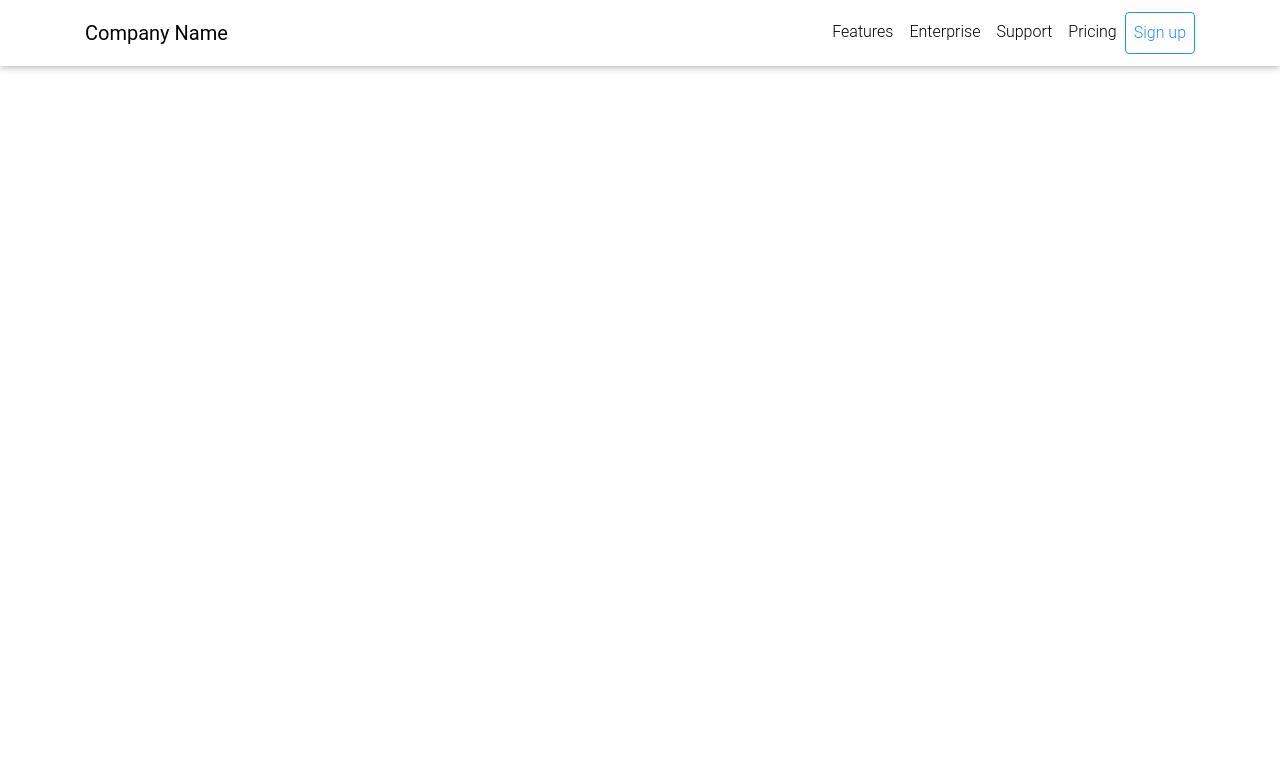
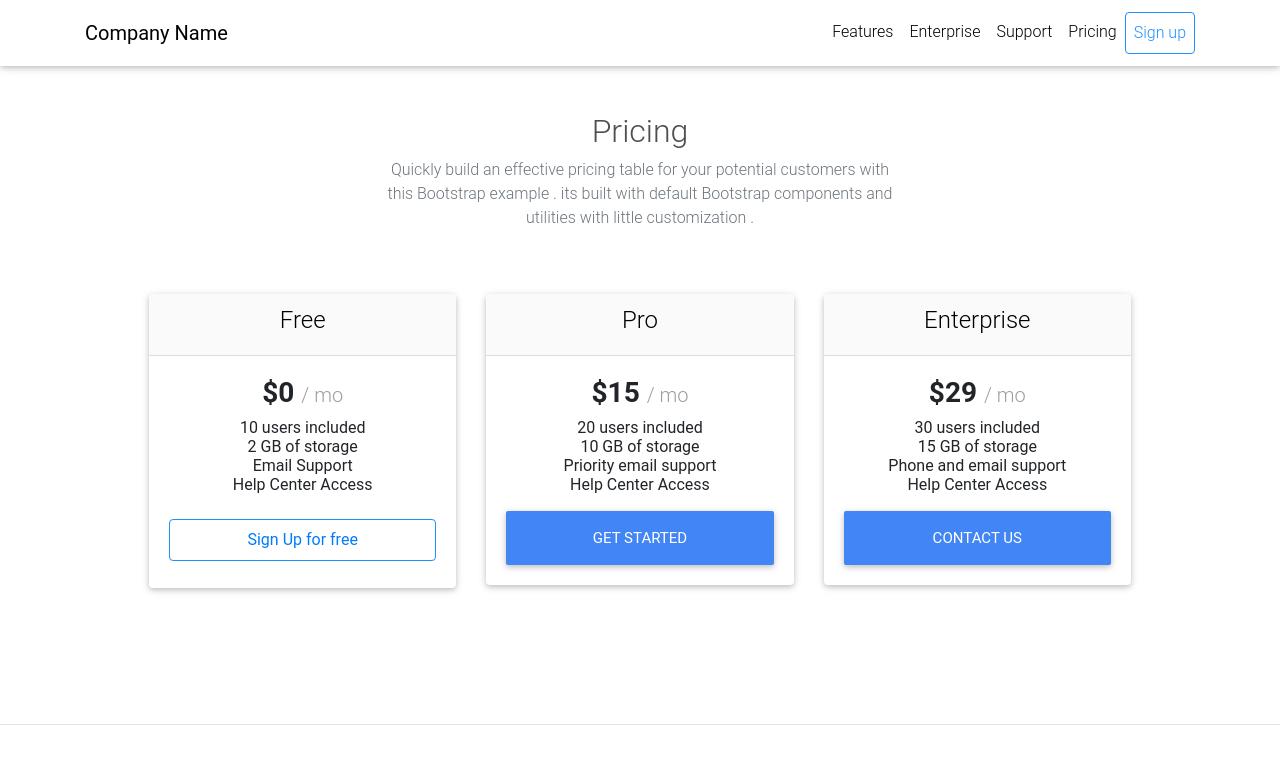
Before and after one commit to mahengz1/bootstrap-pricing, a plain HTML site: page index.html in a window 1280 px wide. Drawn offline with nearby package versions, Linux system fonts and the light colour scheme; a web font is replaced by a local one.

Commit message:
Programming the Pricing Forms with the header and decription

```diff
--- a/index.html
+++ b/index.html
@@ -65,6 +65,94 @@
     <!-- Navbar -->
 
 
+    <div class="container py-5 my-5">
+        <section class="p-md-3 mx-md-5 text-center text-lg-left">
+            <section class="px-md-5 mx-md-5 text-center dark-grey-text">
+                <!--Grid row-->
+                <div class="row d-flex justify-content-center">
+                    <!--Grid column-->
+                    <div class="col-xl-8 col-md-8">
+                        <h2 class="font-weight">Pricing</h2>
+                        <p class="text-muted">Quickly build an effective pricing table for your potential customers with this
+                         Bootstrap example . its built with default Bootstrap components and utilities with little customization . </p>
+                    </div>
+                <!--Grid column-->
+                </div>
+                <!--Grid row-->
+            </section>
+            <!--Section: Content-->
+
+            <div class="row mt-5">
+                <div class="col-lg-4 mb-4">
+                    <div class="card text-center">
+                        <div class="card-header black-text grey lighten-5">
+                            <h4>Free</h4>
+                            <div class="d-flex justify-content-center align-items-end">
+                            </div>
+                        </div>
+                        <div class="card-body">
+                            <h3 class="font-weight-bold">$0
+                            <span class="lead grey-text lighten-5">/ mo</span>
+                            </h3>
+                            <h6>
+                            10 users included<br>
+                            2 GB of storage<br>
+                            Email Support<br>
+                            Help Center Access</h6>
+                            <a href="#" class="nav-link border border-light rounded waves-effect btn-block mt-3" style="border-color: #1E90ff!important" target="_blank">
+                            Sign Up for free
+                            </a>
+                        </div>
+                    </div>
+                </div>
+
+                <div class="col-lg-4 mb-4">
+                    <div class="card text-center">
+                        <div class="card-header black-text grey lighten-5">
+                            <h4>Pro</h4>
+                            <div class="d-flex justify-content-center align-items-end">
+                            </div>
+                        </div>
+                        <div class="card-body">
+                            <h3 class="font-weight-bold">$15
+                            <span class="lead grey-text lighten-5">/ mo</span>
+                            </h3>
+                            <h6>
+                            20 users included<br>
+                            10 GB of storage<br>
+                            Priority email support<br>
+                            Help Center Access</h6>
+                            <button type="button" class="btn btn-primary btn-lg btn-block mt-3">Get started</button>
+                        </div>
+                    </div>
+                </div>
+
+
+                <div class="col-lg-4 mb-4">
+                    <div class="card text-center">
+                        <div class="card-header black-text grey lighten-5">
+                            <h4>Enterprise</h4>
+                            <div class="d-flex justify-content-center align-items-end">
+                            </div>
+                        </div>
+                        <div class="card-body">
+                            <h3 class="font-weight-bold">$29
+                            <span class="lead grey-text lighten-5">/ mo</span>
+                            </h3>
+                            <h6 >
+                            30 users included<br>
+                            15 GB of storage<br>
+                            Phone and email support<br>
+                            Help Center Access</h6>
+                            <button type="button" class="btn btn-primary btn-lg btn-block mt-3">Contact Us</button>
+                        </div>
+                    </div>
+                </div>
+            </div>
+        </section>
+    </div>
+
+    <hr>
 
 
     <script src="https://code.jquery.com/jquery-3.5.1.slim.min.js" integrity="sha384-DfXdz2htPH0lsSSs5nCTpuj/zy4C+OGpamoFVy38MVBnE+IbbVYUew+OrCXaRkfj" crossorigin="anonymous"></script>
```
